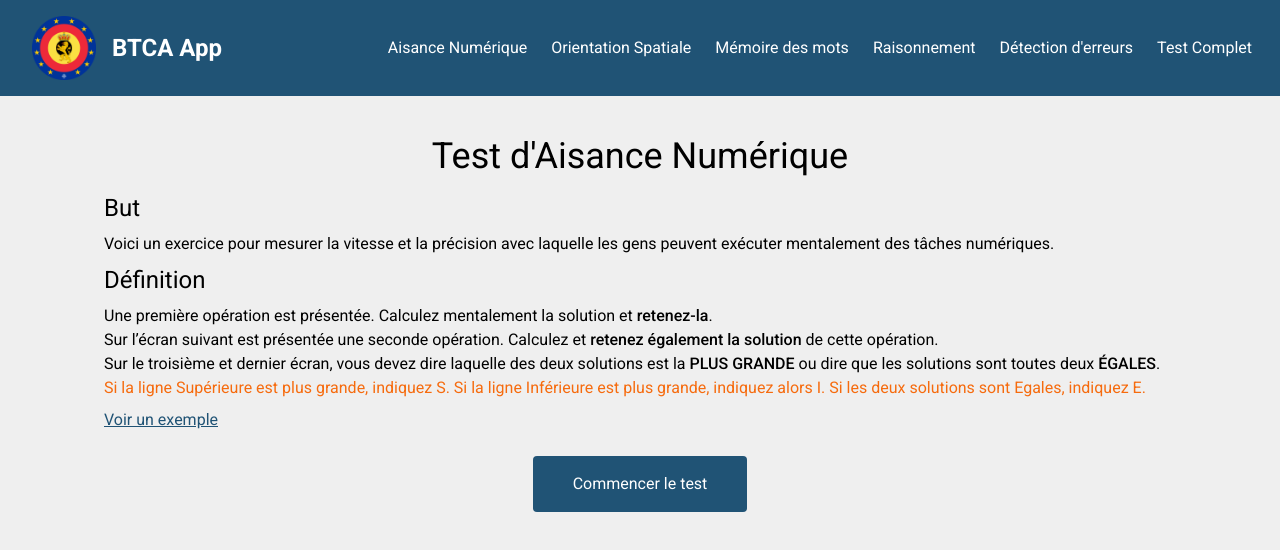
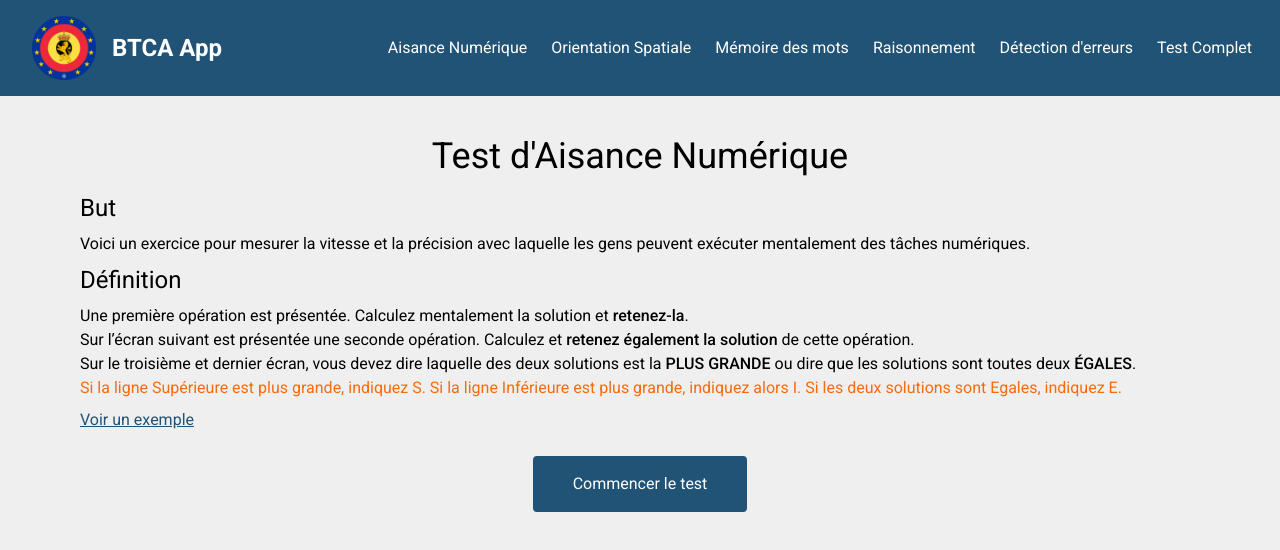
Before and after one commit to qpeleeheid/btca-app, a React (Create React App) app: page /btca-app/digital-fluency in a window 1280 px wide. Shown: the top 550 px of the page. Built offline with nearby package versions, Linux system fonts and the light colour scheme; the HTML template or start-up script is replaced by a standard one.

Commit message:
Digital Fluency, fixing error reports

```diff
--- a/src/pages/digital-fluency/DigitalFluencyTest.tsx
+++ b/src/pages/digital-fluency/DigitalFluencyTest.tsx
@@ -14,6 +14,7 @@ const DigitalFluencyTest = () => {
     if (chosenAnswer === test.questions[currentQuestionIndex].answer) {
       test.rightAnswers = test.rightAnswers + 1;
     } else {
+      console.log(test.questions[currentQuestionIndex]);
       test.errorReports.push(
         new ErrorReport(test.questions[currentQuestionIndex], chosenAnswer)
       );
@@ -28,6 +29,7 @@ const DigitalFluencyTest = () => {
 
   useEffect(() => {
     const timer = setTimeout(() => {
+      console.log(test.questions[currentQuestionIndex]);
       test.errorReports.push(
         new ErrorReport(test.questions[currentQuestionIndex], Answer.noAnswer)
       );
--- a/src/pages/digital-fluency/index.tsx
+++ b/src/pages/digital-fluency/index.tsx
@@ -7,8 +7,9 @@ const DigitalFluency = () => {
   return (
     <div className='flex flex-col h-screen'>
       <HeaderNav />
-      <main className='container flex-grow bg-light-gray'>
-        <div className=' py-6 px-10 flex flex-col mx-16'>
+      <main className='flex-grow bg-light-gray'>
+        <div className='container'>
+          <div className=' py-6 px-10 flex flex-col mx-10'>
             <h1 className='mt-4 text-4xl text-center'>
               Test d'Aisance Numérique
             </h1>
@@ -34,8 +35,8 @@ const DigitalFluency = () => {
                   </span>{' '}
                   de cette opération.
                   <br />
-                Sur le troisième et dernier écran, vous devez dire laquelle des
-                deux solutions est la{' '}
+                  Sur le troisième et dernier écran, vous devez dire laquelle
+                  des deux solutions est la{' '}
                   <span className='font-medium uppercase'>plus grande</span> ou
                   dire que les solutions sont toutes deux{' '}
                   <span className='font-medium uppercase'>égales</span>.
@@ -56,6 +57,7 @@ const DigitalFluency = () => {
               Commencer le test
             </Link>
           </div>
+        </div>
       </main>
     </div>
   );
```
Lines whose indentation alone changed are shown as unchanged.
